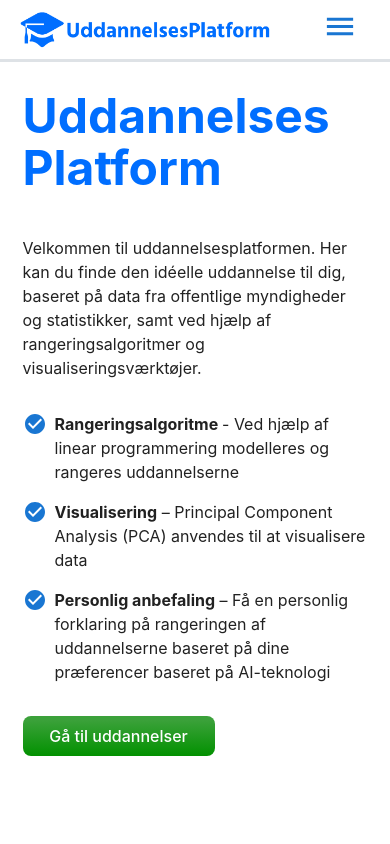
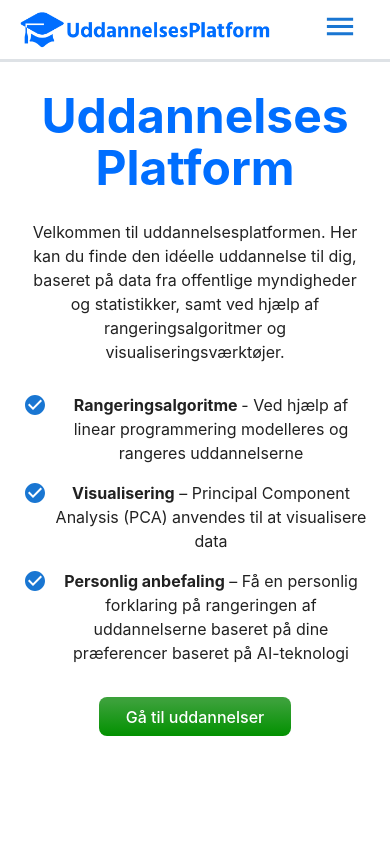
Before and after one commit to P2-API/Education-Platform, a React (Vite) app: page / in a window 390 px wide. Shown: the top 844 px of the page. Built offline with nearby package versions, Linux system fonts and the light colour scheme.

Commit message:
small fix for mobile layout

```diff
--- a/Frontend/pages/Homepage.tsx
+++ b/Frontend/pages/Homepage.tsx
@@ -10,6 +10,7 @@ const Homepage = () => {
   const matches = useMediaQuery("(min-width: 800px)");
 
   const useMargin = useMediaQuery("(min-width: 1179px)");
+  const centerHero = useMediaQuery("(max-width: 925px)");
 
   return (
     <>
@@ -29,6 +30,14 @@ const Homepage = () => {
           style={{
             width: "35%",
             minWidth: "345px",
+            ...(centerHero && {
+              display: "flex",
+              justifyContent: "space-evenly",
+              flexDirection: "column",
+              alignItems: "center",
+              textAlign: "center",
+              // reduce gap
+            }),
           }}
         >
           {matches ? (
@@ -45,16 +54,27 @@ const Homepage = () => {
               </h1>
               <h1
                 className="text-color-blue"
-                style={{ fontSize: "xxx-large", marginTop: -20 }}
+                style={{
+                  fontSize: "xxx-large",
+                  marginTop: -20,
+                  marginBottom: 0,
+                }}
               >
                 Platform
               </h1>
             </>
           )}
-          Velkommen til uddannelsesplatformen. Her kan du finde den idéelle
-          uddannelse til dig, baseret på data fra offentlige myndigheder og
-          statistikker, samt ved hjælp af rangeringsalgoritmer og
-          visualiseringsværktøjer.
+          <p
+            style={{
+              fontWeight: "normal",
+              marginBottom: centerHero ? -35 : "",
+            }}
+          >
+            Velkommen til uddannelsesplatformen. Her kan du finde den idéelle
+            uddannelse til dig, baseret på data fra offentlige myndigheder og
+            statistikker, samt ved hjælp af rangeringsalgoritmer og
+            visualiseringsværktøjer.
+          </p>
           <p></p>
           <div style={{ display: "flex", marginTop: "2em" }}>
             <CheckCircleIcon sx={{ marginRight: 1 }} color="primary" />{" "}
@@ -71,10 +91,13 @@ const Homepage = () => {
             </div>
           </div>
           <div
-            style={{ display: "flex", marginTop: "1em", marginBottom: "2em" }}
+            style={{
+              display: "flex",
+              marginTop: "1em",
+            }}
           >
             <CheckCircleIcon sx={{ marginRight: 1 }} color="primary" />{" "}
-            <div>
+            <div style={{ marginBottom: centerHero ? "0em" : "1em" }}>
               <b> Personlig anbefaling</b> – Få en personlig forklaring på
               rangeringen af uddannelserne baseret på dine præferencer baseret
               på AI-teknologi
```
